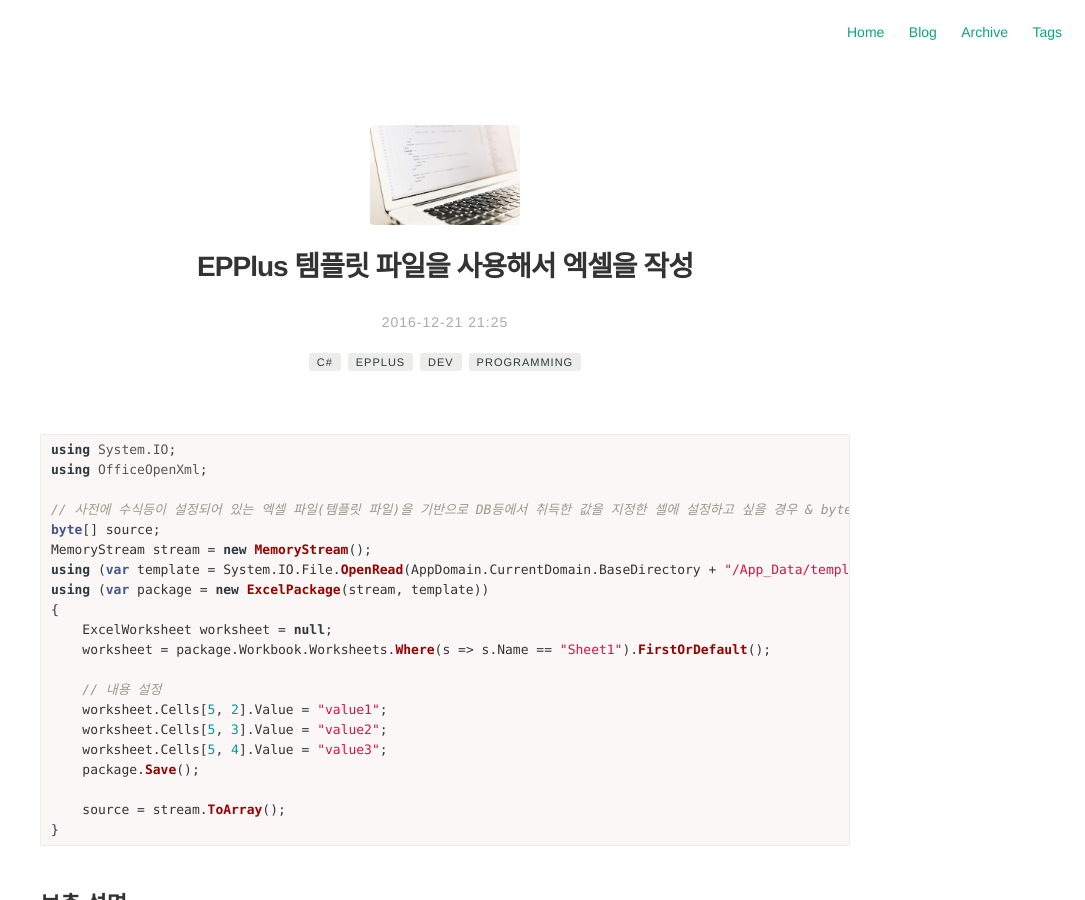
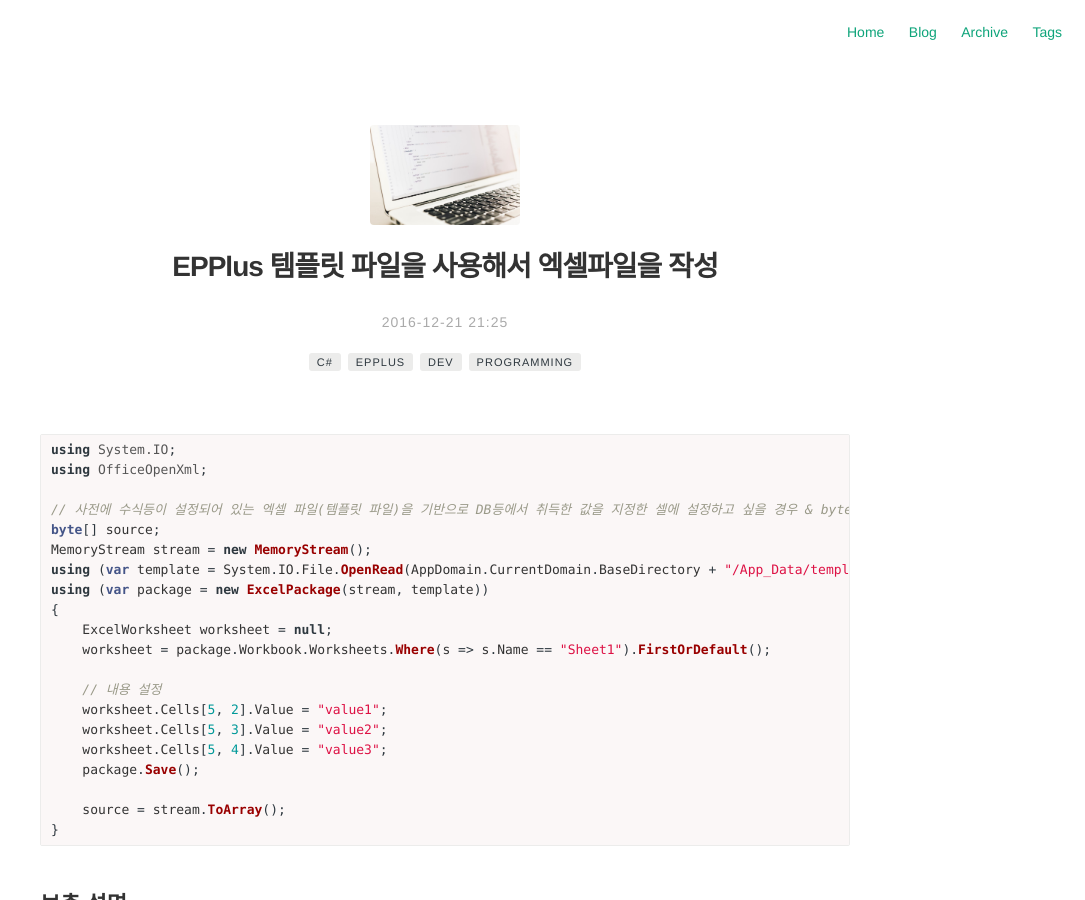
Before and after one commit to Pie001/pie001.github.io, a Jekyll site: the page built from _posts/2016-12-21-0037.md, in a window 1280 px wide and 900 px high. Shown: the whole window, without its empty margins (195-1280 px from the left). Built offline with Jekyll 4.4.1, drawn with Linux system fonts in a browser that asks for light colours; comment, search, counter and statistics services are not loaded.

Commit message:
Update 2016-12-21-0037.md

````diff
--- a/_posts/2016-12-21-0037.md
+++ b/_posts/2016-12-21-0037.md
@@ -1,5 +1,5 @@
 ---
-title: EPPlus 템플릿 파일을 사용해서 엑셀을 작성
+title: EPPlus 템플릿 파일을 사용해서 엑셀파일을 작성
 layout: post
 date:  2016-12-21 21:25
 image: /assets/images/post_header.jpg
@@ -14,7 +14,7 @@ tag:
 - programming
 category: blog
 author: pie
-description: EPPlus 템플릿 파일을 사용해서 엑셀을 작성
+description: EPPlus 템플릿 파일을 사용해서 엑셀파일을 작성
 ---
 
 ```cs
````
